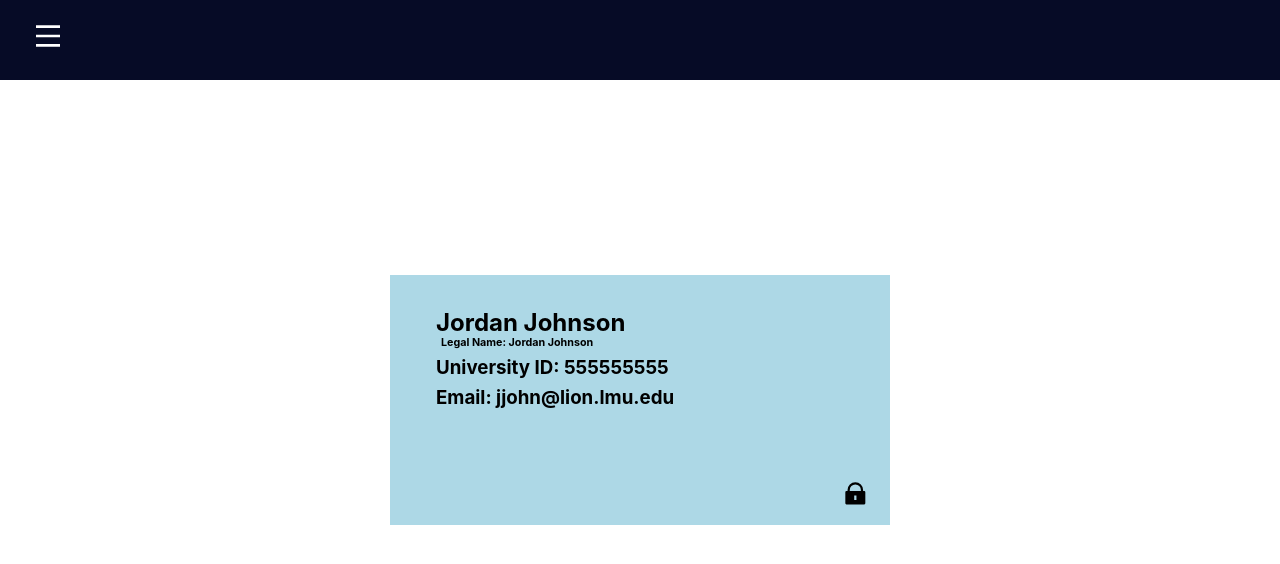
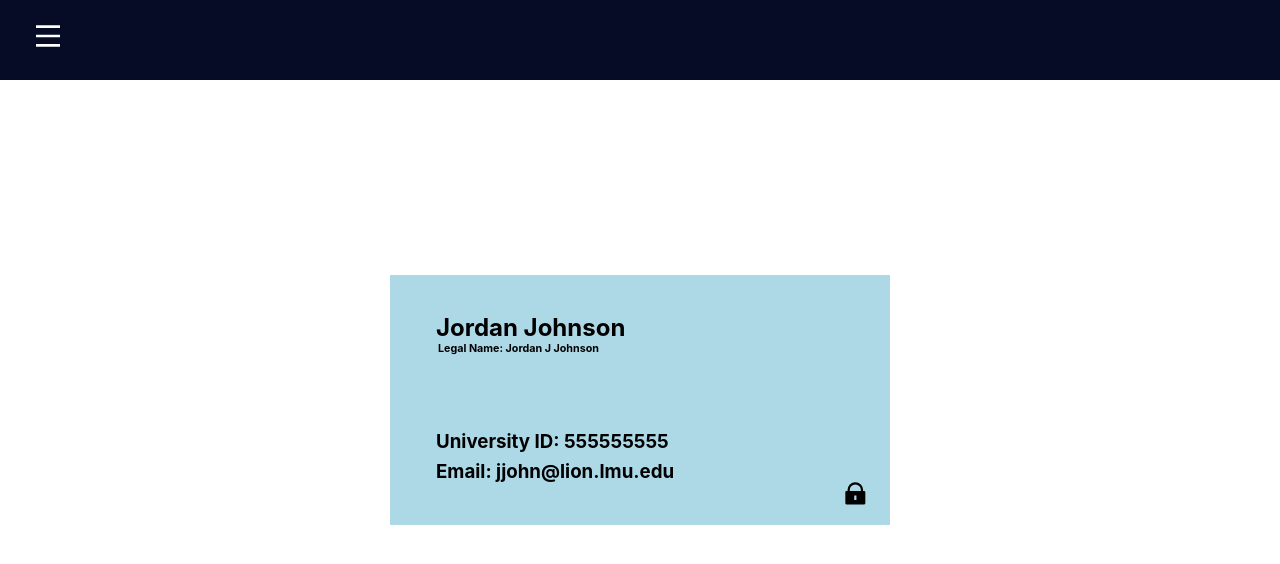
Before and after one commit to TyniTay/Prowlers, a React (Create React App) app: page / in a window 1280 px wide. Shown: the top 564 px of the page. Built offline with nearby package versions, Linux system fonts and the light colour scheme; the HTML template or start-up script is replaced by a standard one.

Commit message:
css for student page improving

```diff
--- a/src/Components/Pages/StudentInfo/StudentInfo.css
+++ b/src/Components/Pages/StudentInfo/StudentInfo.css
@@ -33,17 +33,17 @@
   color: green;
 }
 
-.studentInfo {
+.studentName {
   position: absolute;
   top: 8px;
   left: 16px;
   padding: 30px;
 }
 
-.referToStudent {
-  line-height: 20px;
-}
-
 .otherInfo {
+  position: absolute;
+  bottom: 8px;
+  left: 16px;
+  padding: 30px;
   line-height: 30px;
 }
--- a/src/Components/Pages/StudentInfo/StudentInfo.js
+++ b/src/Components/Pages/StudentInfo/StudentInfo.js
@@ -4,6 +4,21 @@ import { IconContext } from 'react-icons'
 import profileImage from "../../../Assets/noprofilepic.png";
 import {getUsername, setUsername} from "../../../Data";
 import './StudentInfo.css'
+
+function otherInfo() {
+    return(
+         <div className ="otherInfo">
+                    <h3>University ID: 555555555</h3>
+                    <h3>Email: jjohn@lion.lmu.edu</h3>
+        </div>
+    )
+}
+
+function legalName() {
+    return (
+        <h6 style={{textIndent: '2px'}}>Legal Name: Jordan J Johnson</h6>
+    )
+}
 
 const StudentInfo = (props) => {
     const [updatingInfo, setUpdatingInfo] = useState(false)
@@ -28,16 +43,19 @@ const StudentInfo = (props) => {
     if (updatingInfo) {
         return(
             <div className="profile editable">
-                <form className="studentInfo">
+                <form className="studentName">
                         <input
-                        placeolder = "update name."
                             type = "text"
                             onChange = {e => setName(e.target.value)}
                             value = {name}
                             onKeyDown={handleKeypress}
+
+                            style={{fontSize: '20px', padding: '0px 5px'}}
                             >
                         </input>
+                        {legalName()}
                 </form>
+                 {otherInfo()}
                 <IconContext.Provider value={{size: '2em'}}>
                 <button className = "updateButton" onClick={handleConfirmInfo}><RiIcons.RiLockUnlockFill/></button>
                 </IconContext.Provider>
@@ -49,16 +67,11 @@ const StudentInfo = (props) => {
             {/* <div className="profileImage">
                 <img style={{display:'inline-block'}} src={profileImage} alt="loading" width="100px" height="100px"></img>
             </div> */}
-            <div className="studentInfo">
-                <div className ="referToStudent">
+            <div className ="studentName">
                 <h2>{name}</h2>
-                    <h6 style={{textIndent: '5px'}}>Legal Name: Jordan Johnson</h6>
+                {legalName()}
             </div>
-                <div className ="otherInfo">
-                    <h3>University ID: 555555555</h3>
-                    <h3>Email: jjohn@lion.lmu.edu</h3>
-                </div>
-            </div>
+            {otherInfo()}
             <IconContext.Provider value={{size: '2em'}}>
                 <button className = "updateButton" onClick={handleUpdateInfo}><RiIcons.RiLockFill/></button>
             </IconContext.Provider>
```
Lines whose indentation alone changed are shown as unchanged.
